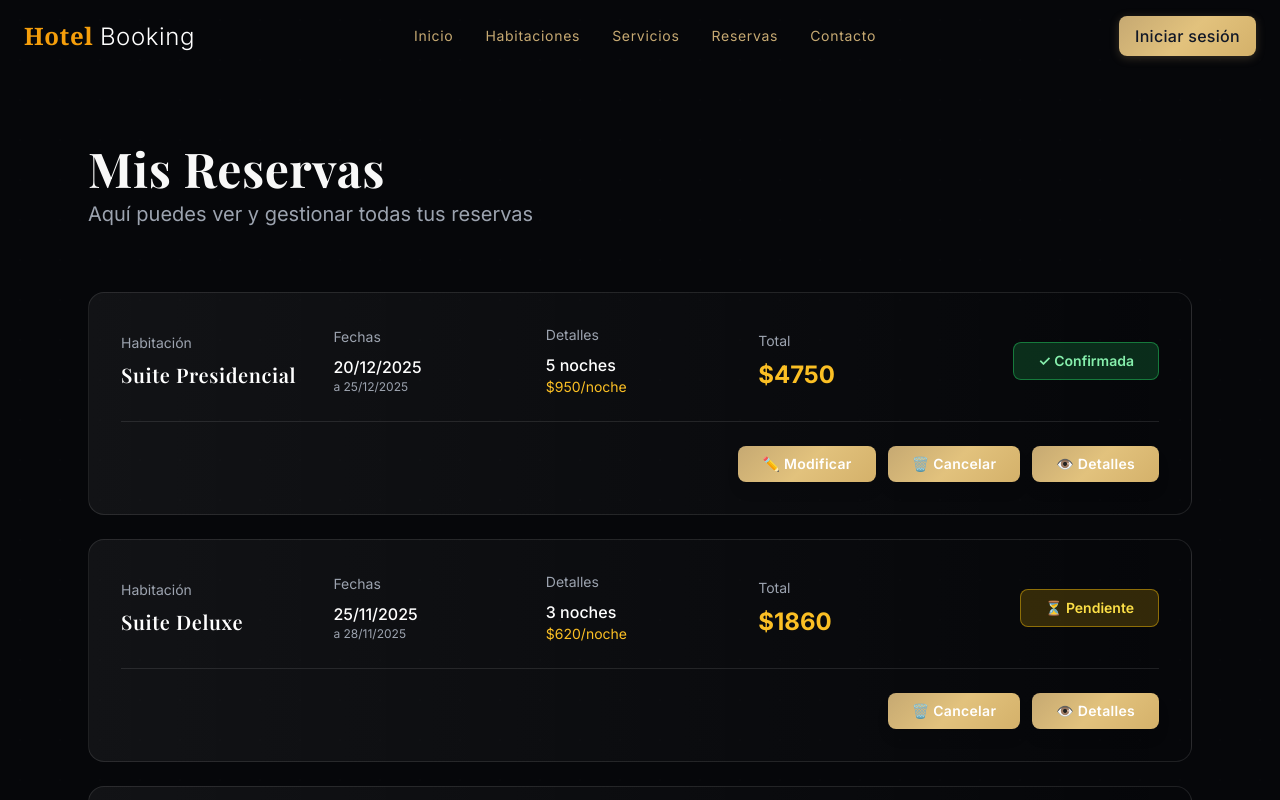
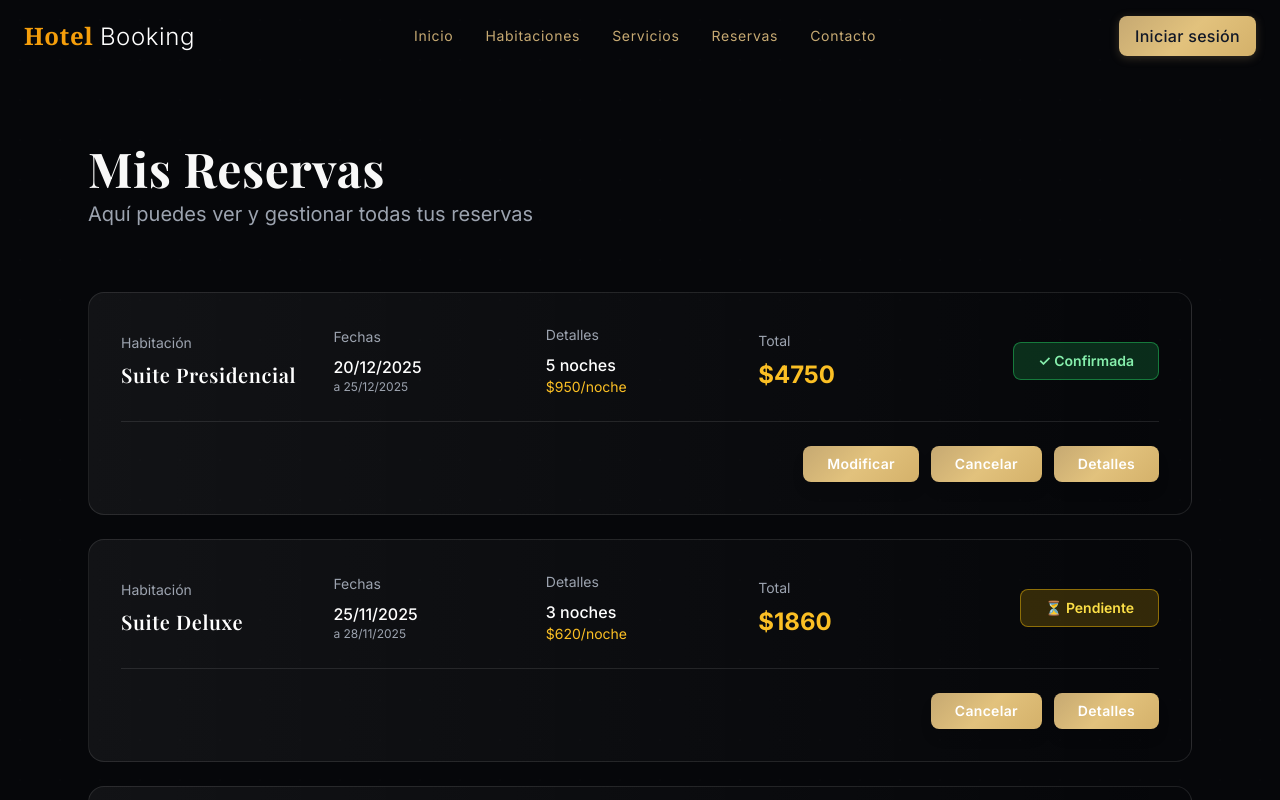
Before and after one commit to Dev-Sot/hotel-booking, a Next.js app: page /reservas in a window 1280 px wide. Built offline with nearby package versions, Linux system fonts and the light colour scheme; no server answers; a web font is replaced by a local one.

Commit message:
mejora visual

```diff
--- a/src/app/(public)/reservas/page.tsx
+++ b/src/app/(public)/reservas/page.tsx
@@ -214,13 +214,13 @@ export default function ReservasPage() {
                             onClick={() => setModalActivo({ tipo: "modificar", reserva })}
                             className="px-6 py-2 text-sm font-semibold rounded-lg bg-blue-600 hover:bg-blue-700 text-white shadow-lg hover:shadow-xl transition-all transform hover:scale-105"
                           >
-                            ✏️ Modificar
+                             Modificar
                           </button>
                           <button
                             onClick={() => setModalActivo({ tipo: "cancelar", reserva })}
                             className="px-6 py-2 text-sm font-semibold rounded-lg bg-red-600 hover:bg-red-700 text-white shadow-lg hover:shadow-xl transition-all transform hover:scale-105"
                           >
-                            🗑️ Cancelar
+                             Cancelar
                           </button>
                         </>
                       )}
@@ -229,14 +229,14 @@ export default function ReservasPage() {
                           onClick={() => setModalActivo({ tipo: "cancelar", reserva })}
                           className="px-6 py-2 text-sm font-semibold rounded-lg bg-red-600 hover:bg-red-700 text-white shadow-lg hover:shadow-xl transition-all transform hover:scale-105"
                         >
-                          🗑️ Cancelar
+                           Cancelar
                         </button>
                       )}
                       <button
                         onClick={() => setModalActivo({ tipo: "detalles", reserva })}
                         className="px-6 py-2 text-sm font-semibold rounded-lg bg-amber-600 hover:bg-amber-700 text-white shadow-lg hover:shadow-xl transition-all transform hover:scale-105"
                       >
-                        👁️ Detalles
+                         Detalles
                       </button>
                     </div>
                   </motion.article>
@@ -311,7 +311,7 @@ export default function ReservasPage() {
               {/* Detalles */}
               {modalActivo.tipo === "detalles" && (
                 <>
-                  <h2 className="text-2xl font-bold text-white mb-6">📋 Detalles de la Reserva</h2>
+                  <h2 className="text-2xl font-bold text-white mb-6">Detalles de la Reserva</h2>
                   <div className="space-y-4 mb-6">
                     <div>
                       <p className="text-gray-400 text-sm">Habitación</p>
@@ -349,7 +349,7 @@ export default function ReservasPage() {
               {/* Modificar */}
               {modalActivo.tipo === "modificar" && (
                 <>
-                  <h2 className="text-2xl font-bold text-white mb-6">✏️ Modificar Reserva</h2>
+                  <h2 className="text-2xl font-bold text-white mb-6">Modificar Reserva</h2>
                   <p className="text-gray-300 mb-6">
                     Para modificar tu reserva, por favor contacta al equipo de soporte. Podemos ayudarte a cambiar fechas o habitación.
                   </p>
@@ -365,7 +365,7 @@ export default function ReservasPage() {
               {/* Cancelar */}
               {modalActivo.tipo === "cancelar" && (
                 <>
-                  <h2 className="text-2xl font-bold text-white mb-6">🗑️ Cancelar Reserva</h2>
+                  <h2 className="text-2xl font-bold text-white mb-6"> Cancelar Reserva</h2>
                   <p className="text-gray-300 mb-4">
                     ¿Estás seguro de que deseas cancelar esta reserva?
                   </p>
--- a/src/app/(public)/servicios/page.tsx
+++ b/src/app/(public)/servicios/page.tsx
@@ -119,7 +119,7 @@ export default function ServiciosPage() {
               Nuestro equipo de concierge está disponible 24/7 para ayudarte con cualquier solicitud especial. No dudes en contactarnos.
             </p>
             <button className="bg-amber-500 hover:bg-amber-600 text-gray-900 px-8 py-3 rounded-lg font-semibold transition">
-              Contactar Concierge
+              Contactar
             </button>
           </motion.div>
         </section>
--- a/src/components/shared/Navbar.tsx
+++ b/src/components/shared/Navbar.tsx
@@ -101,7 +101,7 @@ export default function Navbar() {
                     href="/reservas"
                     className="block px-4 py-2 text-sm text-gray-300 hover:bg-amber-500/20 hover:text-white transition"
                   >
-                    📋 Mis Reservas
+                     Mis Reservas
                   </Link>
                   <button
                     onClick={handleLogout}
```
